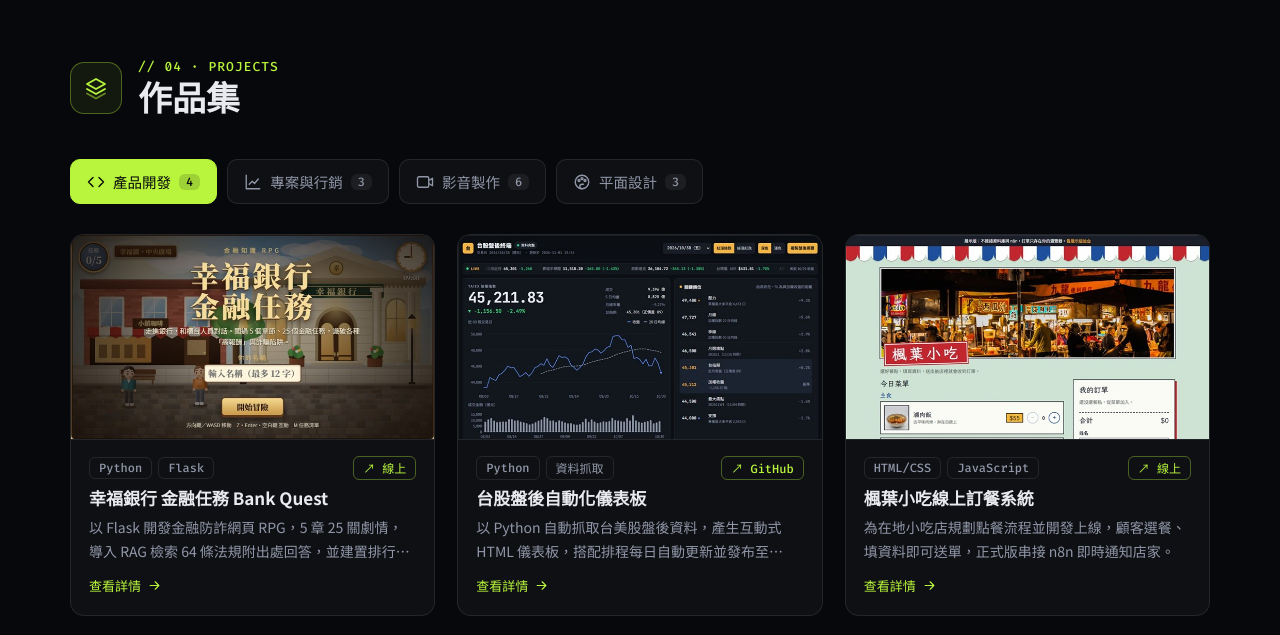
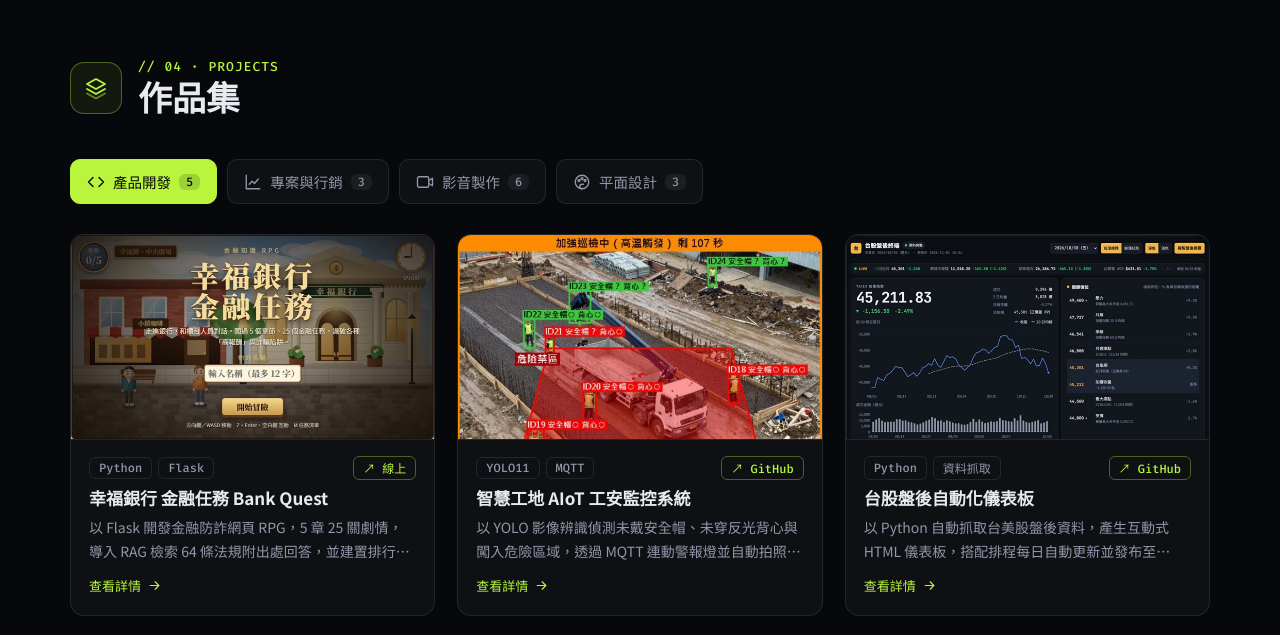
Before and after one commit to b3879121-rgb/portfolio, a plain HTML site: page index.html in a window 1280 px wide. Shown: the part 2119-2754 px from the top of the page. Drawn offline with Linux system fonts and the light colour scheme.

Commit message:
新增作品：智慧工地 AIoT 工安監控系統
- 作品集加入 SafeFactory（YOLO + MQTT 工安監控），連結 GitHub auto-seen
- 技能「自動化」改為「自動化與 IoT」，加入 MQTT、YOLO 影像辨識
- 作品數 16 → 17

Co-Authored-By: Claude Opus 5.5 <noreply@anthropic.com>

```diff
--- a/index.html
+++ b/index.html
@@ -4,7 +4,7 @@
   <meta charset="utf-8">
   <meta name="viewport" content="width=device-width, initial-scale=1">
   <title>林伯諺｜作品集 Portfolio</title>
-  <meta name="description" content="林伯諺的作品集：專案管理 × AI 應用開發 × 影音設計，收錄 16 件作品。">
+  <meta name="description" content="林伯諺的作品集：專案管理 × AI 應用開發 × 影音設計，收錄 17 件作品。">
   <meta property="og:title" content="林伯諺｜作品集 Portfolio">
   <meta property="og:description" content="5 年媒體企劃與專案經驗，自學全端開發，獨立上線 4 款數位產品。">
   <meta property="og:image" content="https://b3879121-rgb.github.io/portfolio/assets/img/og.jpg">
@@ -58,7 +58,7 @@
           <ul class="stats">
             <li><b data-count="5">5</b><span>年專案經驗</span></li>
             <li><b data-count="4">4</b><span>款上線產品</span></li>
-            <li><b data-count="16">16</b><span>件作品</span></li>
+            <li><b data-count="17">17</b><span>件作品</span></li>
           </ul>
 
           <div class="links">
--- a/js/main.js
+++ b/js/main.js
@@ -24,6 +24,20 @@ const PROJECTS = [
     ],
     links: [{ label: '線上試玩（首次開啟約 30 秒）', url: 'https://bank-quest.onrender.com/' }],
     badge: 'LIVE'
+  },
+  {
+    id: 'safefactory', cat: 'dev', title: '智慧工地 AIoT 工安監控系統', img: 'assets/img/safefactory.jpg', imgPos: 'center top',
+    tags: ['YOLO11', 'MQTT', 'FastAPI', 'OpenCV', 'IoT'],
+    desc: '以 YOLO 影像辨識偵測未戴安全帽、未穿反光背心與闖入危險區域，透過 MQTT 連動警報燈並自動拍照存證；環境溫度過高時，自動通知攝影機進入加強巡檢。',
+    points: [
+      '自行訓練安全帽 / 反光背心模型（YOLO11，背心 mAP50 0.91、安全帽 0.86）',
+      '人員追蹤 + 連續幀確認，降低誤報；違規照片自動存證',
+      'AI → IoT：違規事件經 MQTT 觸發警報塔燈與蜂鳴器',
+      'IoT → AI：溫度連續超標時，攝影機自動進入加強巡檢並定時拍照',
+      'FastAPI + WebSocket 即時儀表板，可在畫面上直接重畫危險禁區'
+    ],
+    links: [{ label: 'GitHub 原始碼', url: 'https://github.com/b3879121-rgb/auto-seen' }],
+    badge: 'GitHub'
   },
   {
     id: 'snq', cat: 'pm', title: '三總北投分院 SNQ 國家品質標章專案', img: 'assets/img/snq.jpg', imgPos: 'center 20%',
@@ -164,7 +178,7 @@ const SKILLS = [
   { icon: 'pm', name: '專案管理', items: ['需求拆解', 'SOP 建立', '跨部門協調', '數據分析'] },
   { icon: 'code', name: '全端開發', items: ['Python', 'Flask', 'SQLite', 'JavaScript', 'HTML/CSS', 'SQL', 'Render', 'GitHub Pages'] },
   { icon: 'ai', name: 'AI 工具', items: ['Claude Code', 'Codex', 'ChatGPT', 'AI Agent', 'RAG', 'NotebookLM', 'Nano Banana', 'Kling'] },
-  { icon: 'flow', name: '自動化', items: ['n8n', 'LINE Messaging API', '排程自動化', 'Playwright', 'ffmpeg'] },
+  { icon: 'flow', name: '自動化與 IoT', items: ['n8n', 'LINE Messaging API', 'MQTT', 'YOLO 影像辨識', '排程自動化', 'Playwright', 'ffmpeg'] },
   { icon: 'design', name: '設計與影音', items: ['Photoshop', 'Figma', 'Premiere Pro', 'After Effects', 'Canva', 'Blender'] },
   { icon: 'chart', name: '行銷與文書', items: ['Google Ads 認證', 'Analytics 認證', 'SEO', 'Word', 'Excel', 'PowerPoint'] }
 ];
```
Also changed, not shown: assets/img/safefactory.jpg (added).
